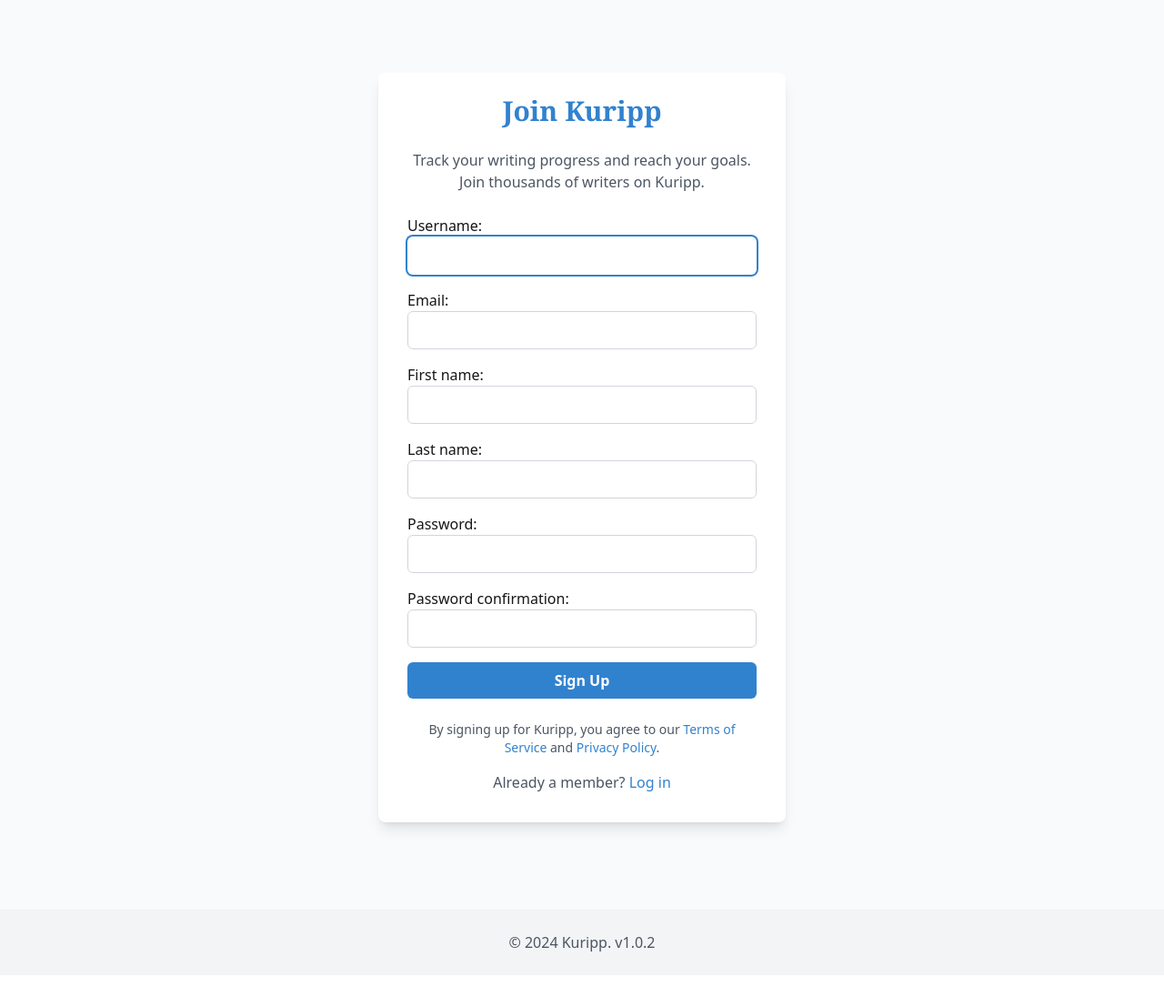
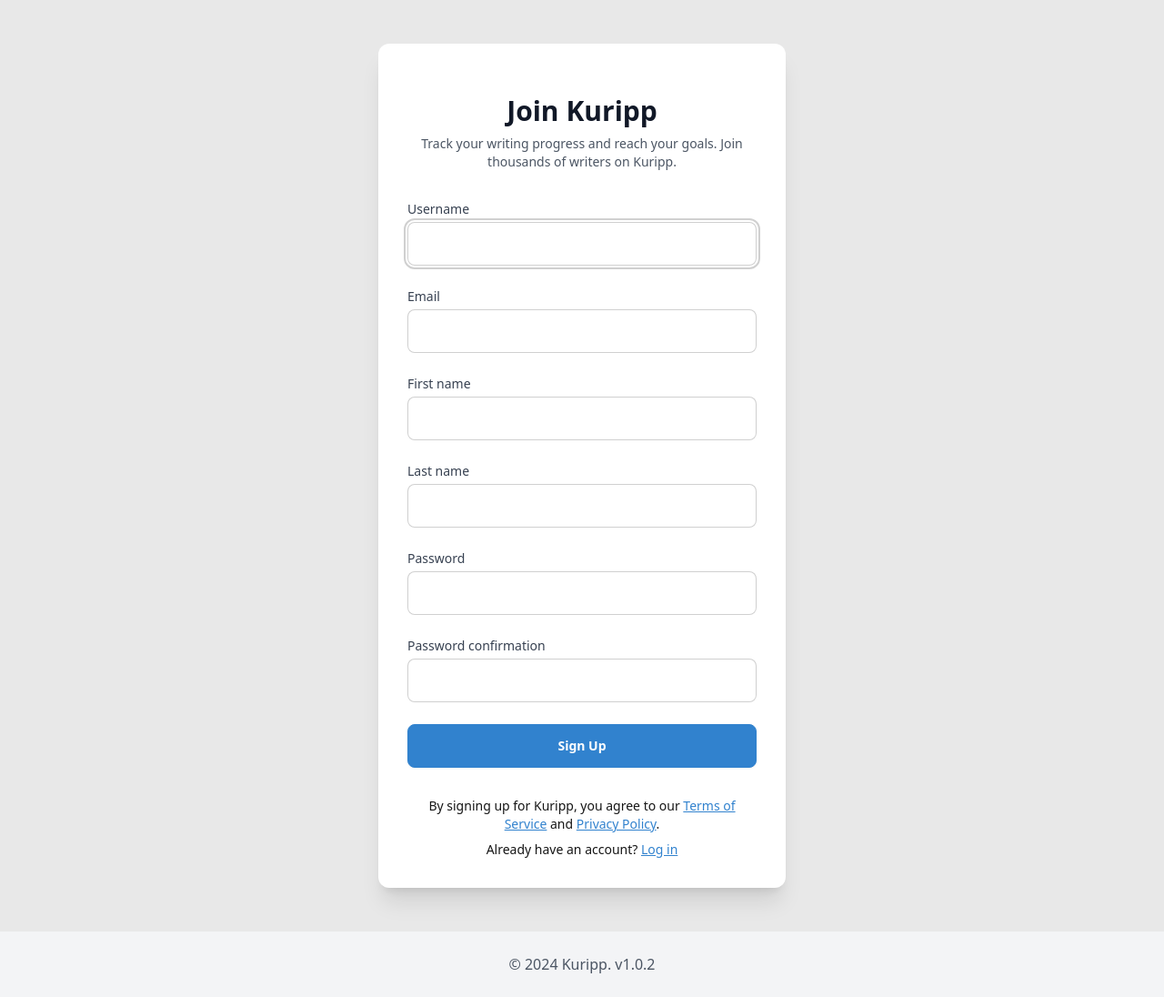
Before and after one commit to rishikeshsreehari/kuripp, a Django app: page /signup/ in a window 1280 px wide. Shown: the part 60-1156 px from the top of the page at 91% size. Before the commit the page ends 1106 px from the top, so only its background shows below. Run offline with Django 4.2, Linux system fonts and the light colour scheme.

Commit message:
Updated login and signup designs

```diff
--- a/static/css/output.css
+++ b/static/css/output.css
@@ -1155,6 +1335,19 @@
 
 .join > :where(*:not(:first-child)):is(.btn) {
   margin-inline-start: calc(var(--border-btn) * -1);
+}
+
+.link-primary {
+  --tw-text-opacity: 1;
+  color: var(--fallback-p,oklch(var(--p)/var(--tw-text-opacity)));
+}
+
+@supports (color:color-mix(in oklab,black,black)) {
+  @media (hover:hover) {
+    .link-primary:hover {
+      color: color-mix(in oklab,var(--fallback-p,oklch(var(--p)/1)) 80%,black);
+    }
+  }
 }
 
 .link:focus {
@@ -1431,30 +1623,14 @@
   margin-top: 1.5rem;
 }
 
-.mt-auto {
-  margin-top: auto;
-}
-
-.mr-4 {
-  margin-right: 1rem;
+.mt-1 {
+  margin-top: 0.25rem;
 }
 
 .mt-8 {
   margin-top: 2rem;
 }
 
-.mb-12 {
-  margin-bottom: 3rem;
-}
-
-.mr-2 {
-  margin-right: 0.5rem;
-}
-
-.mt-1 {
-  margin-top: 0.25rem;
-}
-
 .block {
   display: block;
 }
@@ -1583,10 +1727,16 @@
   margin-left: calc(1rem * calc(1 - var(--tw-space-x-reverse)));
 }
 
-.space-y-2 > :not([hidden]) ~ :not([hidden]) {
+.space-y-6 > :not([hidden]) ~ :not([hidden]) {
   --tw-space-y-reverse: 0;
-  margin-top: calc(0.5rem * calc(1 - var(--tw-space-y-reverse)));
-  margin-bottom: calc(0.5rem * var(--tw-space-y-reverse));
+  margin-top: calc(1.5rem * calc(1 - var(--tw-space-y-reverse)));
+  margin-bottom: calc(1.5rem * var(--tw-space-y-reverse));
+}
+
+.space-y-8 > :not([hidden]) ~ :not([hidden]) {
+  --tw-space-y-reverse: 0;
+  margin-top: calc(2rem * calc(1 - var(--tw-space-y-reverse)));
+  margin-bottom: calc(2rem * var(--tw-space-y-reverse));
 }
 
 .rounded {
@@ -1605,16 +1755,16 @@
   border-radius: 0.375rem;
 }
 
+.rounded-xl {
+  border-radius: 0.75rem;
+}
+
 .border {
   border-width: 1px;
 }
 
 .border-b {
   border-bottom-width: 1px;
-}
-
-.border-t {
-  border-top-width: 1px;
 }
 
 .border-gray-300 {
@@ -1627,14 +1777,29 @@
   border-color: rgb(248 113 113 / var(--tw-border-opacity));
 }
 
+.bg-base-100 {
+  --tw-bg-opacity: 1;
+  background-color: var(--fallback-b1,oklch(var(--b1)/var(--tw-bg-opacity)));
+}
+
+.bg-base-200 {
+  --tw-bg-opacity: 1;
+  background-color: var(--fallback-b2,oklch(var(--b2)/var(--tw-bg-opacity)));
+}
+
+.bg-base-300 {
+  --tw-bg-opacity: 1;
+  background-color: var(--fallback-b3,oklch(var(--b3)/var(--tw-bg-opacity)));
+}
+
 .bg-gray-100 {
   --tw-bg-opacity: 1;
   background-color: rgb(243 244 246 / var(--tw-bg-opacity));
 }
 
-.bg-gray-800 {
+.bg-gray-50 {
   --tw-bg-opacity: 1;
-  background-color: rgb(31 41 55 / var(--tw-bg-opacity));
+  background-color: rgb(249 250 251 / var(--tw-bg-opacity));
 }
 
 .bg-primary {
@@ -1642,53 +1807,27 @@
   background-color: var(--fallback-p,oklch(var(--p)/var(--tw-bg-opacity)));
 }
 
+.bg-red-100 {
+  --tw-bg-opacity: 1;
+  background-color: rgb(254 226 226 / var(--tw-bg-opacity));
+}
+
 .bg-white {
   --tw-bg-opacity: 1;
   background-color: rgb(255 255 255 / var(--tw-bg-opacity));
 }
 
-.bg-neutral {
-  --tw-bg-opacity: 1;
-  background-color: var(--fallback-n,oklch(var(--n)/var(--tw-bg-opacity)));
-}
-
-.bg-gray-50 {
-  --tw-bg-opacity: 1;
-  background-color: rgb(249 250 251 / var(--tw-bg-opacity));
-}
-
-.bg-red-100 {
-  --tw-bg-opacity: 1;
-  background-color: rgb(254 226 226 / var(--tw-bg-opacity));
-}
-
-.bg-blue-600 {
-  --tw-bg-opacity: 1;
-  background-color: rgb(37 99 235 / var(--tw-bg-opacity));
-}
-
-.bg-opacity-90 {
-  --tw-bg-opacity: 0.9;
-}
-
-.bg-cover {
-  background-size: cover;
-}
-
-.bg-center {
-  background-position: center;
-}
-
-.stroke-current {
-  stroke: currentColor;
-}
-
-.p-12 {
-  padding: 3rem;
+.p-4 {
+  padding: 1rem;
 }
 
 .p-8 {
   padding: 2rem;
+}
+
+.px-3 {
+  padding-left: 0.75rem;
+  padding-right: 0.75rem;
 }
 
 .px-4 {
@@ -1696,19 +1835,14 @@
   padding-right: 1rem;
 }
 
-.px-6 {
-  padding-left: 1.5rem;
-  padding-right: 1.5rem;
-}
-
 .px-8 {
   padding-left: 2rem;
   padding-right: 2rem;
 }
 
-.py-16 {
-  padding-top: 4rem;
-  padding-bottom: 4rem;
+.py-2 {
+  padding-top: 0.5rem;
+  padding-bottom: 0.5rem;
 }
 
 .py-20 {
@@ -1716,39 +1850,29 @@
   padding-bottom: 5rem;
 }
 
+.py-3 {
+  padding-top: 0.75rem;
+  padding-bottom: 0.75rem;
+}
+
 .py-4 {
   padding-top: 1rem;
   padding-bottom: 1rem;
 }
 
+.py-6 {
+  padding-top: 1.5rem;
+  padding-bottom: 1.5rem;
+}
+
 .py-8 {
   padding-top: 2rem;
   padding-bottom: 2rem;
 }
 
-.py-2 {
-  padding-top: 0.5rem;
-  padding-bottom: 0.5rem;
-}
-
-.py-6 {
-  padding-top: 1.5rem;
-  padding-bottom: 1.5rem;
-}
-
-.px-3 {
-  padding-left: 0.75rem;
-  padding-right: 0.75rem;
-}
-
-.py-3 {
-  padding-top: 0.75rem;
-  padding-bottom: 0.75rem;
-}
-
-.px-2 {
-  padding-left: 0.5rem;
-  padding-right: 0.5rem;
+.py-12 {
+  padding-top: 3rem;
+  padding-bottom: 3rem;
 }
 
 .pb-2 {
@@ -1795,50 +1915,40 @@
   line-height: 1.75rem;
 }
 
+.text-sm {
+  font-size: 0.875rem;
+  line-height: 1.25rem;
+}
+
 .text-xl {
   font-size: 1.25rem;
   line-height: 1.75rem;
 }
 
-.text-3xl {
-  font-size: 1.875rem;
-  line-height: 2.25rem;
-}
-
-.text-5xl {
-  font-size: 3rem;
-  line-height: 1;
-}
-
-.text-xs {
-  font-size: 0.75rem;
-  line-height: 1rem;
-}
-
-.text-sm {
-  font-size: 0.875rem;
-  line-height: 1.25rem;
-}
-
 .font-bold {
   font-weight: 700;
 }
 
-.font-extrabold {
-  font-weight: 800;
-}
-
 .font-semibold {
   font-weight: 600;
 }
 
+.font-medium {
+  font-weight: 500;
+}
+
 .italic {
   font-style: italic;
 }
 
-.text-blue-500 {
-  --tw-text-opacity: 1;
-  color: rgb(59 130 246 / var(--tw-text-opacity));
+.text-base-content {
+  --tw-text-opacity: 1;
+  color: var(--fallback-bc,oklch(var(--bc)/var(--tw-text-opacity)));
+}
+
+.text-error {
+  --tw-text-opacity: 1;
+  color: var(--fallback-er,oklch(var(--er)/var(--tw-text-opacity)));
 }
 
 .text-gray-600 {
@@ -1846,9 +1956,9 @@
   color: rgb(75 85 99 / var(--tw-text-opacity));
 }
 
-.text-gray-800 {
-  --tw-text-opacity: 1;
-  color: rgb(31 41 55 / var(--tw-text-opacity));
+.text-gray-900 {
+  --tw-text-opacity: 1;
+  color: rgb(17 24 39 / var(--tw-text-opacity));
 }
 
 .text-primary {
@@ -1856,43 +1966,25 @@
   color: var(--fallback-p,oklch(var(--p)/var(--tw-text-opacity)));
 }
 
+.text-red-700 {
+  --tw-text-opacity: 1;
+  color: rgb(185 28 28 / var(--tw-text-opacity));
+}
+
 .text-white {
   --tw-text-opacity: 1;
   color: rgb(255 255 255 / var(--tw-text-opacity));
 }
 
-.text-gray-900 {
-  --tw-text-opacity: 1;
-  color: rgb(17 24 39 / var(--tw-text-opacity));
-}
-
-.text-red-700 {
-  --tw-text-opacity: 1;
-  color: rgb(185 28 28 / var(--tw-text-opacity));
-}
-
-.text-red-500 {
-  --tw-text-opacity: 1;
-  color: rgb(239 68 68 / var(--tw-text-opacity));
-}
-
-.text-gray-500 {
-  --tw-text-opacity: 1;
-  color: rgb(107 114 128 / var(--tw-text-opacity));
-}
-
 .text-gray-700 {
   --tw-text-opacity: 1;
   color: rgb(55 65 81 / var(--tw-text-opacity));
 }
 
-.underline {
-  text-decoration-line: underline;
-}
-
-.antialiased {
-  -webkit-font-smoothing: antialiased;
-  -moz-osx-font-smoothing: grayscale;
+.shadow-2xl {
+  --tw-shadow: 0 25px 50px -12px rgb(0 0 0 / 0.25);
+  --tw-shadow-colored: 0 25px 50px -12px var(--tw-shadow-color);
+  box-shadow: var(--tw-ring-offset-shadow, 0 0 #0000), var(--tw-ring-shadow, 0 0 #0000), var(--tw-shadow);
 }
 
 .shadow-lg {
@@ -1907,26 +1999,14 @@
   box-shadow: var(--tw-ring-offset-shadow, 0 0 #0000), var(--tw-ring-shadow, 0 0 #0000), var(--tw-shadow);
 }
 
-.shadow {
-  --tw-shadow: 0 1px 3px 0 rgb(0 0 0 / 0.1), 0 1px 2px -1px rgb(0 0 0 / 0.1);
-  --tw-shadow-colored: 0 1px 3px 0 var(--tw-shadow-color), 0 1px 2px -1px var(--tw-shadow-color);
-  box-shadow: var(--tw-ring-offset-shadow, 0 0 #0000), var(--tw-ring-shadow, 0 0 #0000), var(--tw-shadow);
-}
-
-.shadow-2xl {
-  --tw-shadow: 0 25px 50px -12px rgb(0 0 0 / 0.25);
-  --tw-shadow-colored: 0 25px 50px -12px var(--tw-shadow-color);
+.shadow-xl {
+  --tw-shadow: 0 20px 25px -5px rgb(0 0 0 / 0.1), 0 8px 10px -6px rgb(0 0 0 / 0.1);
+  --tw-shadow-colored: 0 20px 25px -5px var(--tw-shadow-color), 0 8px 10px -6px var(--tw-shadow-color);
   box-shadow: var(--tw-ring-offset-shadow, 0 0 #0000), var(--tw-ring-shadow, 0 0 #0000), var(--tw-shadow);
 }
 
 .filter {
   filter: var(--tw-blur) var(--tw-brightness) var(--tw-contrast) var(--tw-grayscale) var(--tw-hue-rotate) var(--tw-invert) var(--tw-saturate) var(--tw-sepia) var(--tw-drop-shadow);
-}
-
-.transition-transform {
-  transition-property: transform;
-  transition-timing-function: cubic-bezier(0.4, 0, 0.2, 1);
-  transition-duration: 150ms;
 }
 
 .transition {
--- a/templates/registration/signup.html
+++ b/templates/registration/signup.html
@@ -3,45 +3,47 @@
 {% load form_tags %}
 {% block title %}Sign Up - Kuripp{% endblock %}
 {% block content %}
-<div class="flex items-center justify-center py-20 bg-gray-50">
-    <div class="w-full max-w-md">
-        <div class="bg-white shadow-lg rounded-lg px-8 pt-6 pb-8 mb-4">
-            <h2 class="text-3xl font-serif font-bold mb-6 text-center text-primary">Join Kuripp</h2>
-            <p class="text-center text-gray-600 mb-6">Track your writing progress and reach your goals. Join thousands of writers on Kuripp.</p>
-
-            <form method="post">
+<div class="min-h-screen bg-base-200 flex flex-col justify-center items-center py-12">
+  <div class="max-w-md w-full space-y-8 p-8 bg-base-100 shadow-xl rounded-xl">
+    <div class="text-center">
+      <h2 class="mt-6 text-3xl font-bold text-gray-900">Join Kuripp</h2>
+      <p class="mt-2 text-sm text-gray-600">Track your writing progress and reach your goals. Join thousands of writers on Kuripp.</p>
+    </div>
+    <form class="mt-8 space-y-6" method="post">
       {% csrf_token %}
       {% for field in form %}
-                    <div class="mb-4">
-                        {{ field.label_tag }}
-                        {{ field|add_class:"w-full px-3 py-2 border border-gray-300 rounded-md focus:outline-none focus:ring-2 focus:ring-primary focus:border-transparent" }}
+        <div>
+          <label for="{{ field.id_for_label }}" class="block text-sm font-medium text-gray-700">
+            {{ field.label }}
+          </label>
+          <div class="mt-1">
+            {{ field|add_class:"input input-bordered w-full" }}
+          </div>
           {% if field.errors %}
             {% for error in field.errors %}
-                                <p class="text-red-500 text-xs italic mt-1">{{ error }}</p>
+              <p class="mt-2 text-sm text-error">{{ error }}</p>
             {% endfor %}
           {% endif %}
         </div>
       {% endfor %}
       {% if messages %}
-                    <div class="mb-4">
         {% for message in messages %}
-                            <div class="bg-red-100 border border-red-400 text-red-700 px-4 py-3 rounded relative" role="alert">
-                                <span class="block sm:inline">{{ message }}</span>
+          <div class="alert alert-error">
+            <span>{{ message }}</span>
           </div>
         {% endfor %}
-                    </div>
       {% endif %}
-                <div class="flex items-center justify-between">
-                    <button class="w-full bg-primary text-white font-bold py-2 px-4 rounded-md hover:bg-primary-dark transition duration-300" type="submit">
-                        Sign Up
-                    </button>
+      <div>
+        <button type="submit" class="btn btn-primary w-full">Sign Up</button>
       </div>
     </form>
-            <p class="mt-6 text-center text-gray-600 text-sm">
-                By signing up for Kuripp, you agree to our <a href="#" class="text-primary hover:underline">Terms of Service</a> and <a href="#" class="text-primary hover:underline">Privacy Policy</a>.
+    <div class="text-sm text-center">
+      <p>By signing up for Kuripp, you agree to our
+        <a href="#" class="link link-primary">Terms of Service</a> and
+        <a href="#" class="link link-primary">Privacy Policy</a>.
       </p>
-            <p class="mt-4 text-center text-gray-600">
-                Already a member? <a href="{% url 'login' %}" class="text-primary hover:underline">Log in</a>
+      <p class="mt-2">
+        Already have an account? <a href="{% url 'login' %}" class="link link-primary">Log in</a>
       </p>
     </div>
   </div>
```
Also changed, not shown: other parts of static/css/output.css (+215 -78 lines), templates/registration/login.html (+28 -21 lines). Lines whose indentation alone changed are shown as unchanged.
